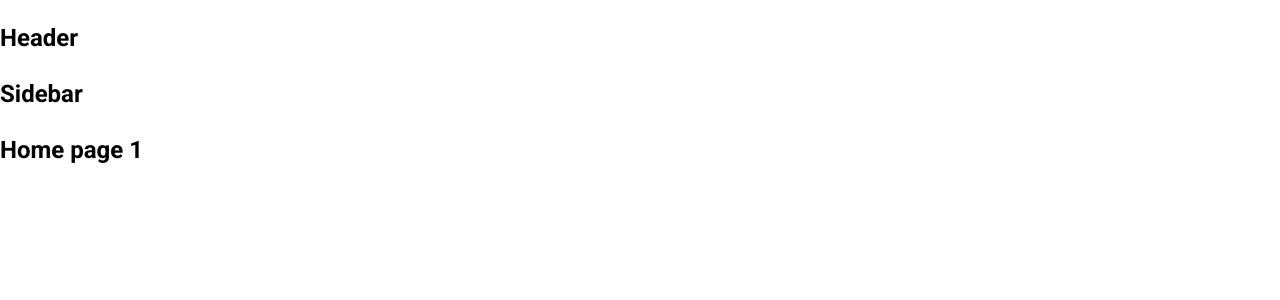
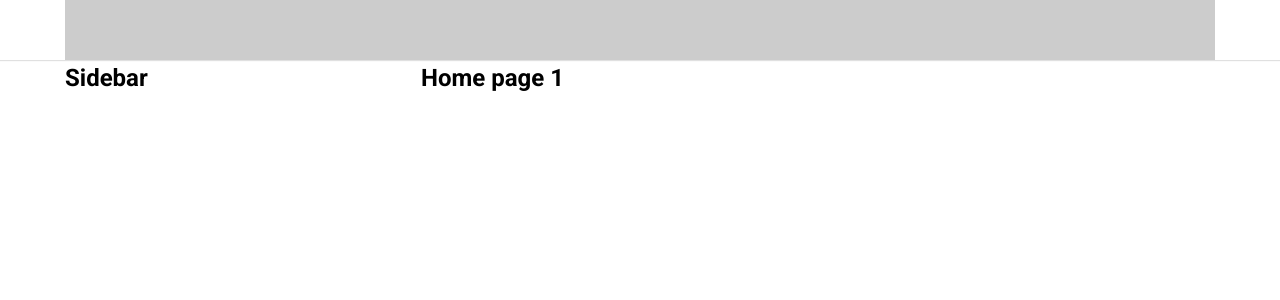
Before and after one commit to quang1410/tiktok_F8, a React (Create React App) app: page / in a window 1280 px wide. Shown: the top 300 px of the page. Built offline with nearby package versions, Linux system fonts and the light colour scheme.

Commit message:
feat: :sparkles: Dựng khung Layout mặc định

```diff
--- a/package.json
+++ b/package.json
@@ -6,6 +6,7 @@
     "@testing-library/jest-dom": "^5.16.4",
     "@testing-library/react": "^13.2.0",
     "@testing-library/user-event": "^13.5.0",
+    "classnames": "^2.3.1",
     "normalize.css": "^8.0.1",
     "react": "^18.1.0",
     "react-dom": "^18.1.0",
--- a/src/components/GlobalStyles/GlobalStyles.scss
+++ b/src/components/GlobalStyles/GlobalStyles.scss
@@ -3,9 +3,15 @@
 
 :root {
   --primary: #fe2c55;
+
+  //default layout
+  --default-layout-header-height: 60px;
+  --default-layout-width: 1150px;
 }
 
 * {
+  margin: 0;
+  padding: 0;
   box-sizing: border-box;
 }
 
--- /dev/null
+++ b/src/components/Layout/DefaultLayout/DefaultLayout.module.scss
@@ -0,0 +1,14 @@
+.wrapper {
+  display: flex;
+  flex-direction: column;
+  align-items: center;
+}
+
+.container {
+  width: var(--default-layout-width);
+  display: flex;
+}
+
+.content {
+  flex: 1;
+}
--- /dev/null
+++ b/src/components/Layout/DefaultLayout/Sidebar/Sidebar.module.scss
@@ -0,0 +1,3 @@
+.wrapper {
+  width: 356px;
+}
--- a/src/components/Layout/DefaultLayout/Sidebar/index.js
+++ b/src/components/Layout/DefaultLayout/Sidebar/index.js
@@ -1,5 +1,14 @@
+import classNames from 'classnames/bind';
+import styles from './Sidebar.module.scss';
+
+const cx = classNames.bind(styles);
+
 function Sidebar() {
-  return <h2>Sidebar</h2>;
+  return (
+    <aside className={cx('wrapper')}>
+      <h2>Sidebar</h2>
+    </aside>
+  );
 }
 
 export default Sidebar;
--- a/src/components/Layout/DefaultLayout/index.js
+++ b/src/components/Layout/DefaultLayout/index.js
@@ -1,13 +1,19 @@
+import classNames from 'classnames/bind';
+
+import Sidebar from './Sidebar';
 import Header from 'components/Layout/components/Header';
-import Sidebar from './Sidebar';
+
+import styles from './DefaultLayout.module.scss';
+
+const cx = classNames.bind(styles);
 
 function DefaultLayout({ children }) {
   return (
-    <div>
+    <div className={cx('wrapper')}>
       <Header />
-      <div className="container">
+      <div className={cx('container')}>
         <Sidebar />
-        <div className="content">{children}</div>
+        <div className={cx('content')}>{children}</div>
       </div>
     </div>
   );
--- a/src/components/Layout/HeaderOnly/index.js
+++ b/src/components/Layout/HeaderOnly/index.js
@@ -1,6 +1,6 @@
 import Header from 'components/Layout/components/Header';
 
-function DefaultLayout({ children }) {
+function HeaderOnly({ children }) {
   return (
     <div>
       <Header />
@@ -11,4 +11,4 @@
   );
 }
 
-export default DefaultLayout;
+export default HeaderOnly;
--- /dev/null
+++ b/src/components/Layout/components/Header/Header.module.scss
@@ -0,0 +1,13 @@
+.wrapper {
+  height: var(--default-layout-header-height);
+  width: 100%;
+  box-shadow: 0px 1px 1px rgb(0 0 0 / 12%);
+  display: flex;
+  justify-content: center;
+}
+
+.inner {
+  height: 100%;
+  width: var(--default-layout-width);
+  background-color: #ccc;
+}
--- a/src/components/Layout/components/Header/index.js
+++ b/src/components/Layout/components/Header/index.js
@@ -1,5 +1,15 @@
+import classNames from 'classnames/bind';
+
+import styles from './Header.module.scss';
+
+const cx = classNames.bind(styles);
+
 function Header() {
-  return <h2>Header</h2>;
+  return (
+    <header className={cx('wrapper')}>
+      <div className={cx('inner')}></div>
+    </header>
+  );
 }
 
 export default Header;
```
Also changed, not shown: 1 other file (tests, documents, lock files or other folders).
